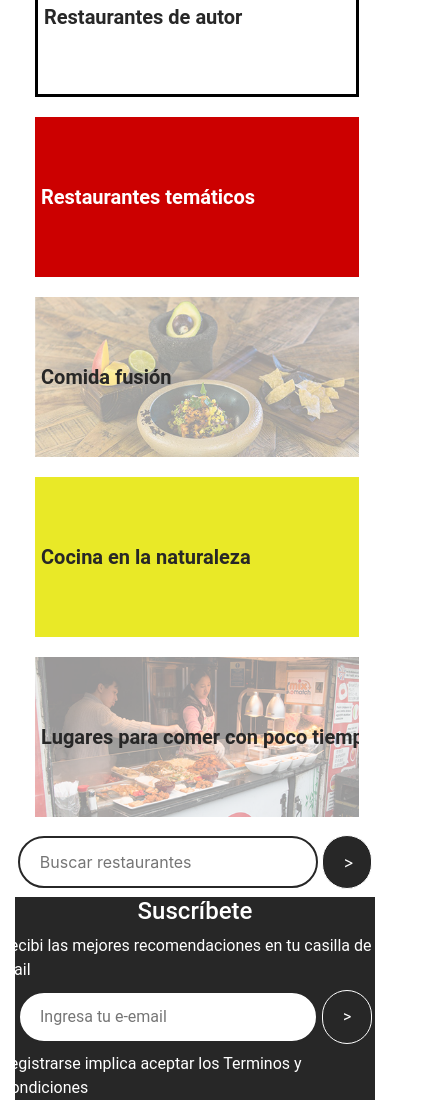
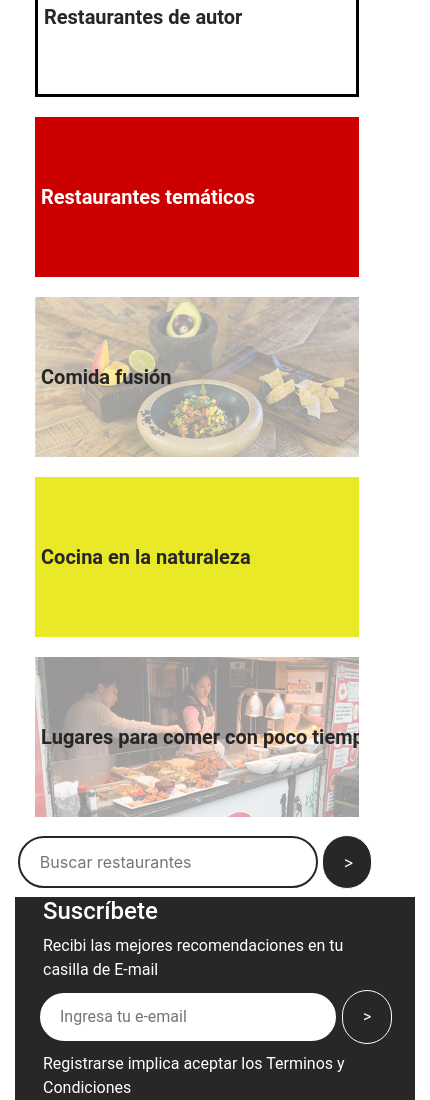
Before and after one commit to sofiaqgis/topfoodsofia, a website: page index.html in a window 390 px wide. Shown: the part 1349-2449 px from the top of the page, 430 px wide, since content can reach past the window. Drawn offline with nearby package versions, Linux system fonts and the light colour scheme.

Commit message:
version mobile 4

```diff
--- a/sass/index.scss
+++ b/sass/index.scss
@@ -177,7 +177,7 @@ $estilos:(
 }
 @media screen and (max-width: 600px) {
     .square {
-        width: 100%;
+        width: 400px;
     }
     .button2 {
         width: 90%;
@@ -203,4 +203,10 @@ $estilos:(
     .input [type=email] {
         width: 300px;
     }
+    .h7 {
+        width: 80%;
+    }
+    .h4 {
+        width: 80%;
+    }
 }
```
Also changed, not shown: CSS/main.css.
